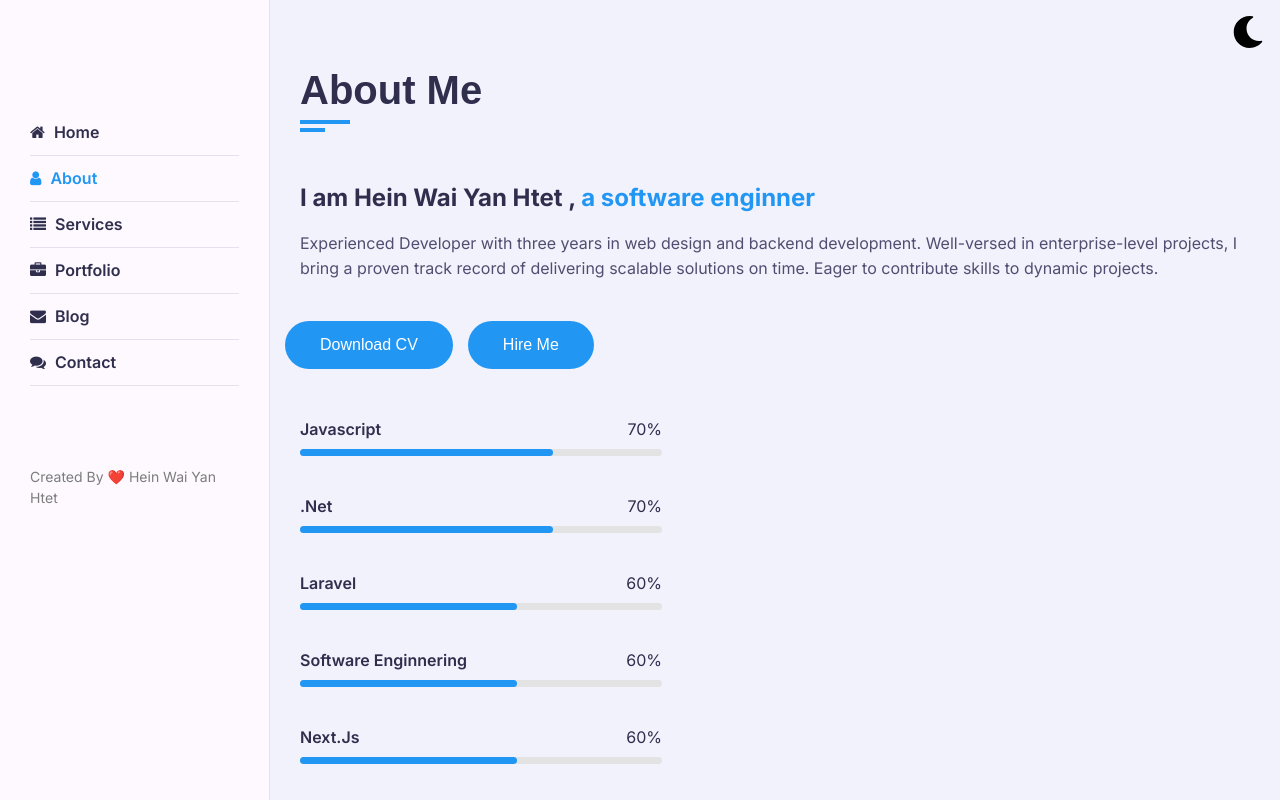
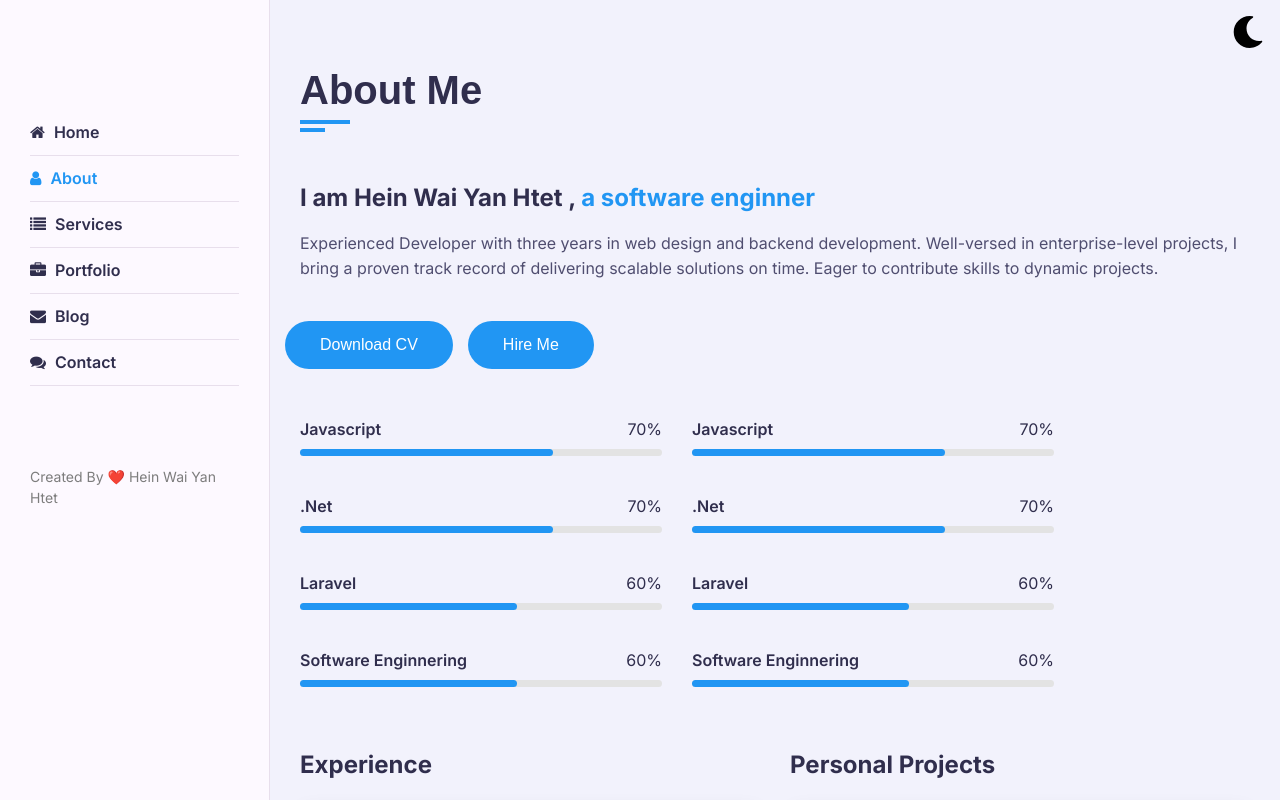
Before and after one commit to heinwaiyanhtet/porfolio, a Next.js app: page /about in a window 1280 px wide. Built offline with nearby package versions, Linux system fonts and the light colour scheme.

Commit message:
css flex in skills

```diff
--- a/src/app/about/page.tsx
+++ b/src/app/about/page.tsx
@@ -54,9 +54,9 @@ const About: NextPage = () => {
                 </div>
               </div>
               <div className="row">
+
                 <div className="skills padd-15">
                   <div className="row">
-
                         <div className="skill-item padd-15">
                           <h5> Javascript </h5>
                           <div className="progress">
@@ -88,9 +88,29 @@ const About: NextPage = () => {
                             <div className="skill-percent">60%</div>
                           </div>
                         </div>
+                  </div>
+                </div>
+
+                <div className="skills padd-15">
+                  <div className="row">
+                        <div className="skill-item padd-15">
+                          <h5> Javascript </h5>
+                          <div className="progress">
+                            <div className="progress-in" style={{ width: "70%" }} />
+                            <div className="skill-percent">70%</div>
+                          </div>
+                        </div>
 
                         <div className="skill-item padd-15">
-                        <h5>Next.Js </h5>
+                          <h5> .net </h5>
+                          <div className="progress">
+                            <div className="progress-in" style={{ width: "70%" }} />
+                            <div className="skill-percent"> 70% </div>
+                          </div>
+                        </div>
+
+                        <div className="skill-item padd-15">
+                          <h5> Laravel </h5>
                           <div className="progress">
                             <div className="progress-in" style={{ width: "60%" }} />
                             <div className="skill-percent">60%</div>
@@ -98,20 +118,15 @@ const About: NextPage = () => {
                         </div>
 
                         <div className="skill-item padd-15">
-                        <h5>Nest.Js </h5>
+                          <h5>Software Enginnering </h5>
                           <div className="progress">
                             <div className="progress-in" style={{ width: "60%" }} />
                             <div className="skill-percent">60%</div>
                           </div>
                         </div>
-
-
-
-
+                  </div>
                 </div>
 
-
-                </div>
               </div>
 
               <div className="row">
```
Lines whose indentation alone changed are shown as unchanged.
